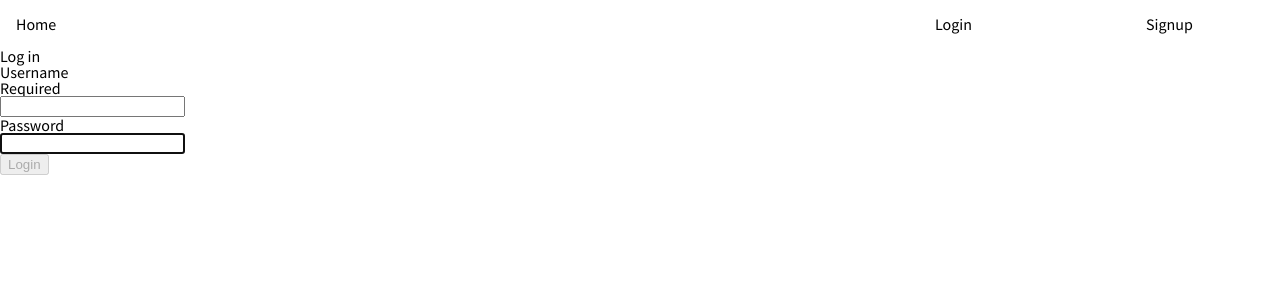
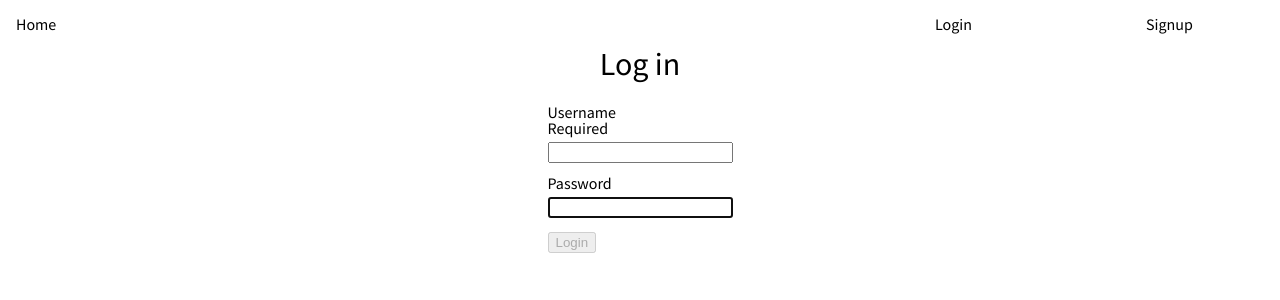
Before and after one commit to thinkful-ei18/sr-client-cm-eg, a React (Create React App) app: page /login in a window 1280 px wide. Shown: the top 300 px of the page. Built offline with nearby package versions, Linux system fonts and the light colour scheme; no server answers.

Commit message:
style login form

```diff
--- a/src/Login.js
+++ b/src/Login.js
@@ -6,8 +6,11 @@ import { login } from './actions/auth';
 
 import Input from './Input';
 import { required, notEmpty, isTrimmed, length } from './validators';
+
+// styles
+import './styles/styles-login-signup/loginComponent.css';
+
 const usernameLength = length({ min: 5, max: 72 });
-
 
 
 export class Login extends Component {
@@ -22,7 +25,7 @@ export class Login extends Component {
   render() {
 
     return (
-      <div>
+      <div className='login-form-container'>
         {this.props.loggedIn ? (<Redirect to='/dashboard' />) : ''}
         <form className='login-form' onSubmit={this.props.handleSubmit(values => this.onSubmit(values))}>
           <h1>Log in</h1>
--- /dev/null
+++ b/src/styles/styles-login-signup/loginComponent.css
@@ -0,0 +1,24 @@
+.login-form-container {
+  display: flex;
+  justify-content: center;
+  align-items: center;
+  flex-direction: column;
+}
+
+.login-form-container h1 {
+  font-size: 2rem;
+  margin-bottom: 1.5rem;
+  text-align: center;
+}
+
+.login-form-container input {
+  margin-top: .4rem;
+}
+
+.login-form-container .fieldset-login {
+  margin-bottom: .7rem;
+}
+
+.login-form-container button {
+  margin-top: .2rem;
+}
```
